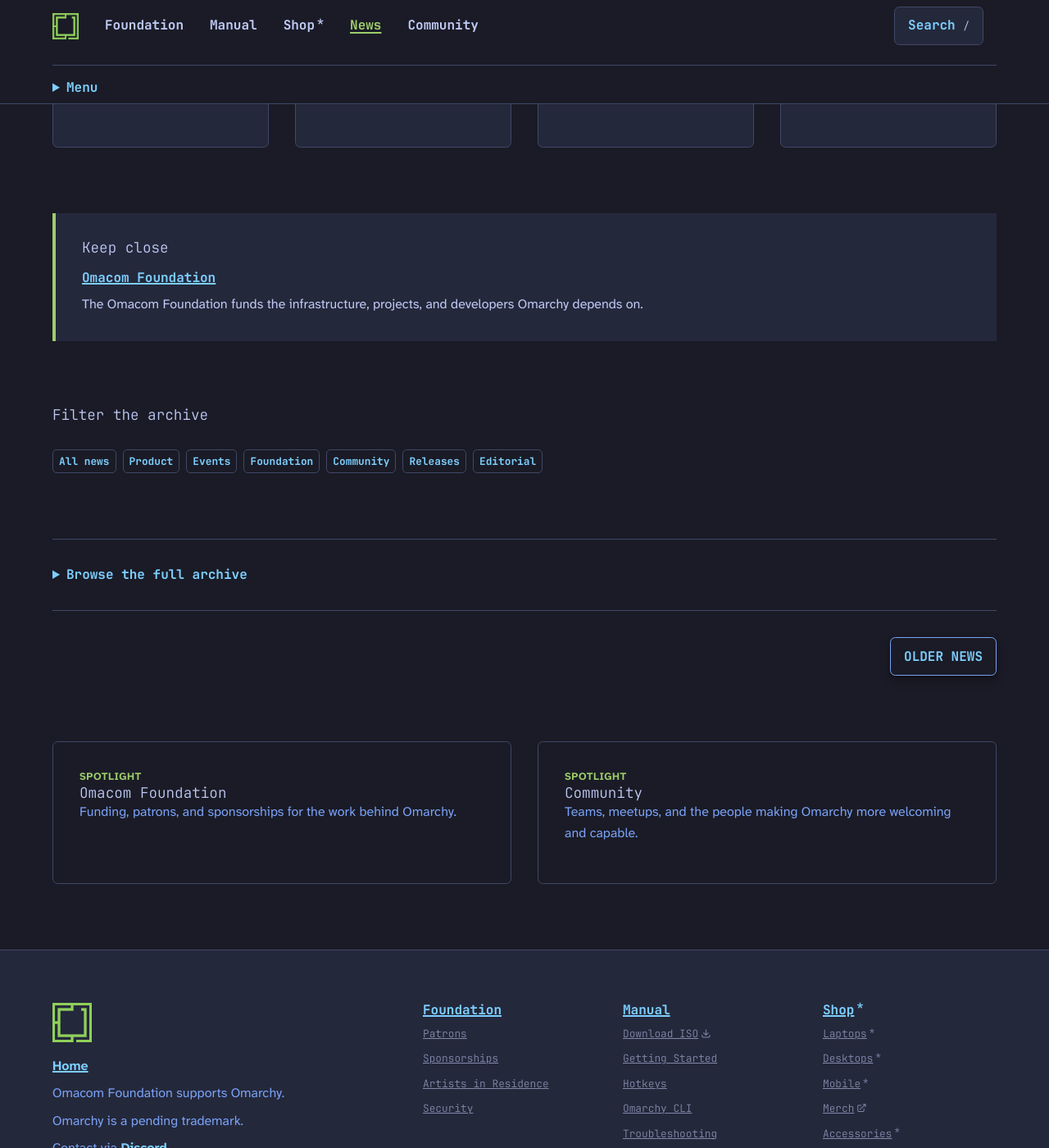
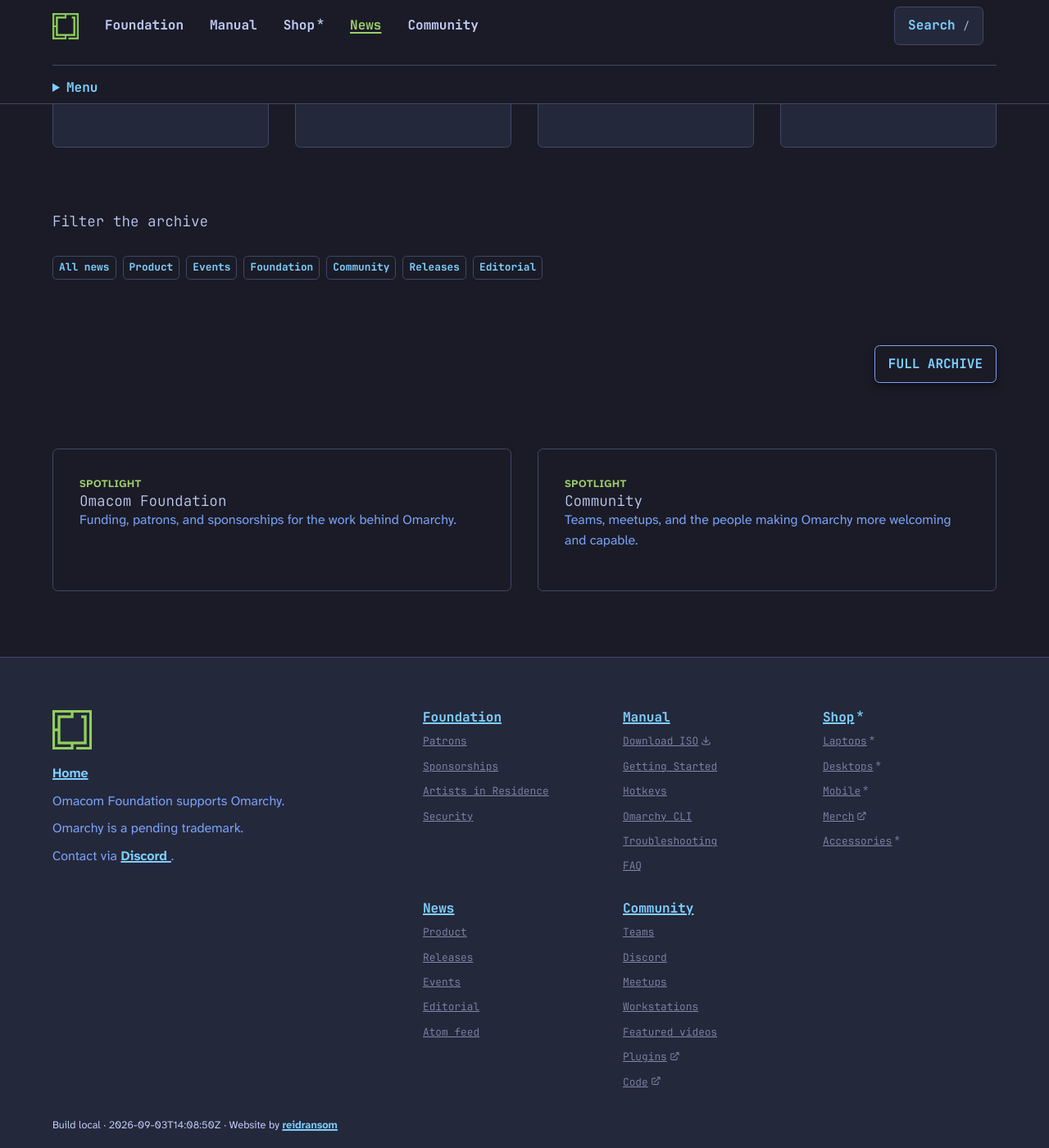
Before and after one commit to reidransom/omaweb, a Jekyll site: the page built from news/index.html, in a window 1280 px wide and 1400 px high, scrolled down 634 px. Shown: the whole window at 82% size. Built offline with Jekyll 4.4.1, drawn with Linux system fonts in a browser that asks for light colours.

Commit message:
fix(news): show every article in full archive
Drop the duplicate collapsed archive and pinned promo so the index leads directly to one complete chronological listing.

```diff
--- a/_data/news.yml
+++ b/_data/news.yml
@@ -1,15 +1,6 @@
 featured_slug: the-first-plugin-competition-winners
 latest_count: 4
 page_size: 9
-pinned_items:
-  items:
-    - label: Omacom Foundation
-      url: /foundation/
-      description: The Omacom Foundation funds the infrastructure, projects, and developers Omarchy depends on.
-      project: foundation
-      order: 10
-      starts_at: null
-      ends_at: null
 spotlights:
   items:
     - project: foundation
--- a/_includes/news-archive.html
+++ /dev/null
@@ -1,16 +0,0 @@
-{% if include.articles %}
-  {% assign articles = include.articles %}
-{% else %}
-  {% assign articles = site.news | sort: 'date' | reverse %}
-{% endif %}
-<details class="news-archive">
-  <summary>Browse the full archive</summary>
-  <ol>
-    {% for article in articles limit: include.limit %}
-      <li>
-        <time datetime="{{ article.date | date_to_xmlschema }}">{{ article.date | date: '%-d %b %Y' }}</time>
-        <a href="{{ article.url | relative_url }}">{{ article.title | escape }}</a>
-      </li>
-    {% endfor %}
-  </ol>
-</details>
--- a/_layouts/news-index.html
+++ b/_layouts/news-index.html
@@ -14,9 +14,9 @@
   <div class="content-body news-index">
     {% if page.news_page == 2 %}
       <section class="news-index__latest" aria-labelledby="latest-news">
-        <h2 id="latest-news">Earlier news</h2>
+        <h2 id="latest-news">Full Archive</h2>
         <div class="news-card-grid">
-          {% for article in articles offset: site.data.news.page_size limit: site.data.news.page_size %}{% include news-card.html article=article %}{% endfor %}
+          {% for article in articles %}{% include news-card.html article=article %}{% endfor %}
         </div>
         <nav class="news-pagination" aria-label="News pages">
           <a class="button button--secondary" href="{{ '/news/' | relative_url }}">Newer news</a>
@@ -54,26 +54,15 @@
         </div>
       </section>
 
-      <aside class="news-pinned" aria-labelledby="pinned-news">
-        <h2 id="pinned-news">Keep close</h2>
-        <ul>
-          {% for item in site.data.news.pinned_items.items %}
-            <li><a href="{{ item.url | relative_url }}">{{ item.label | escape }}</a>{% if item.description %}<p>{{ item.description | escape }}</p>{% endif %}</li>
-          {% endfor %}
-        </ul>
-      </aside>
 
       <section class="news-index__filters" aria-labelledby="filter-news">
         <h2 id="filter-news">Filter the archive</h2>
         {% include news-category-nav.html %}
       </section>
 
-      <section id="archive" class="news-index__archive" aria-label="News archive">
-        {% include news-archive.html articles=articles limit=site.data.news.page_size %}
-        <nav class="news-pagination" aria-label="News pages">
-          <a class="button button--secondary" href="{{ '/news/page/2/' | relative_url }}">Older news</a>
-        </nav>
-      </section>
+      <nav class="news-pagination" aria-label="News pages">
+        <a class="button button--secondary" href="{{ '/news/page/2/' | relative_url }}">Full Archive</a>
+      </nav>
 
       <section class="news-spotlights" aria-label="News spotlights">
         {% for spotlight in site.data.news.spotlights.items %}
--- a/_sass/_news.scss
+++ b/_sass/_news.scss
@@ -10,7 +10,6 @@
 .news-index__featured,
 .news-index__latest,
 .news-index__filters,
-.news-index__archive,
 .news-spotlights {
   display: grid;
   gap: var(--omarchy-space-large);
@@ -105,7 +104,6 @@
 
 .news-card__tags,
 .news-category-nav ul,
-.news-pinned ul,
 .news-spotlight ul {
   display: flex;
   flex-wrap: wrap;
@@ -117,9 +115,7 @@
 :where(
   .news-card__tags,
   .news-category-nav ul,
-  .news-pinned ul,
-  .news-spotlight ul,
-  .news-archive ol
+  .news-spotlight ul
 ) > li + li {
   margin-block-start: 0;
 }
@@ -141,48 +137,14 @@
   background: var(--omarchy-night);
 }
 
-.news-pinned {
-  padding: var(--omarchy-space-large);
-  border-inline-start: 0.3em solid var(--omarchy-green);
-  background: var(--omarchy-storm);
-}
 
-.news-pinned ul,
 .news-spotlight ul {
   display: grid;
   gap: var(--omarchy-space-medium);
   margin-block-start: var(--omarchy-space-medium);
 }
 
-.news-pinned p {
-  margin-block-start: var(--omarchy-space-small);
-  color: var(--omarchy-terminal-white);
-}
 
-.news-archive {
-  border-block: 1px solid var(--omarchy-terminal-black);
-  padding-block: var(--omarchy-space-large);
-}
-
-.news-archive summary {
-  color: var(--omarchy-cyan);
-  cursor: pointer;
-  font-weight: 700;
-}
-
-.news-archive ol {
-  display: grid;
-  gap: var(--omarchy-space-small);
-  margin-block-start: var(--omarchy-space-large);
-  padding-inline-start: var(--omarchy-space-large);
-}
-
-.news-archive time {
-  display: inline-block;
-  min-inline-size: 8em;
-  color: var(--omarchy-terminal-white);
-  font-size: var(--omarchy-font-small);
-}
 
 .news-pagination {
   display: flex;
--- a/news/page/2/index.html
+++ b/news/page/2/index.html
@@ -1,6 +1,6 @@
 ---
 layout: news-index
-title: Earlier news
+title: Full Archive
 description: Every dispatch, in reverse chronological order.
 news_page: 2
 ---
```
